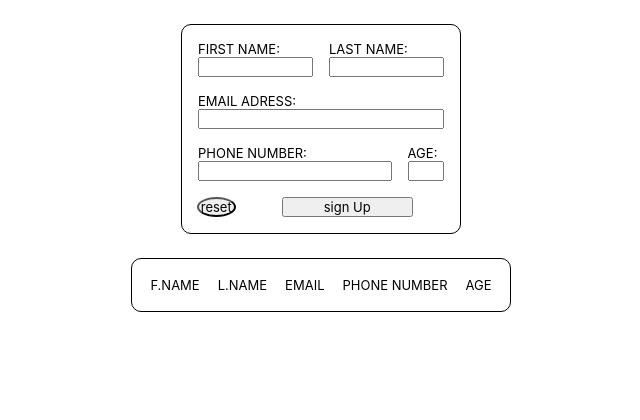
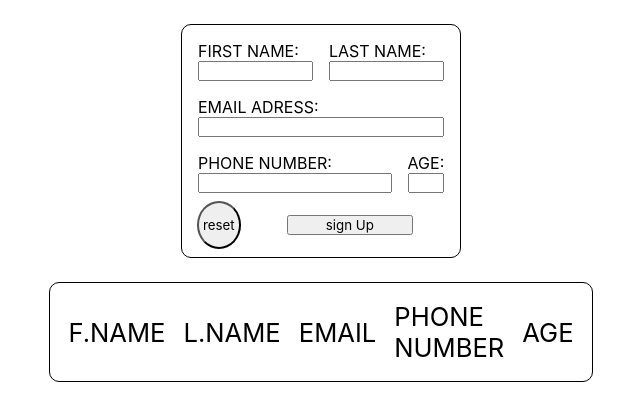
Before and after one commit to jamberusimantov/form2table, a plain HTML site: page index.html in a window 1280 px wide. Shown: the whole page, without its empty margins (319-959 px from the left). Drawn offline with Linux system fonts and the light colour scheme.

Commit message:
fix table size

```diff
--- a/index.js
+++ b/index.js
@@ -6,6 +6,9 @@ var User = /** @class */ (function () {
         this.phone = phone;
         this.age = age;
     }
+    User.prototype.userIntro = function () {
+        return "hi i'm " + this.lName + " " + this.fName + " and i'm " + this.age + " years old";
+    };
     return User;
 }());
 function printInput(arr) {
--- a/style.css
+++ b/style.css
@@ -3,10 +3,13 @@
     margin: 0;
     box-sizing: border-box;
     font-family: -apple-system, BlinkMacSystemFont, 'Segoe UI', Roboto, Oxygen, Ubuntu, Cantarell, 'Open Sans', 'Helvetica Neue', sans-serif;
-    font-size: small;
 }
 
 #formToTable-form {
+    width: 280px;
+}
+
+#formToTable-Table {
     width: 280px;
 }
 
@@ -20,6 +23,7 @@
 
 td {
     padding: 1vh;
+    font-size: 2vw;
 }
 
 .inputElementContainer {
@@ -44,12 +48,15 @@ td {
 }
 
 #addToTableBtn {
-    width: 50%;
+    display: inline-block;
+    width: 48%;
     margin: 1vh 15%;
 }
 
 #resetAddToTableBtn {
-    width: 15%;
+    display: inline-block;
+    width: 17%;
+    height: 6vh;
     margin: 0 2.5%;
     border-radius: 50%;
 }
```
Also changed, not shown: 1 other file.
